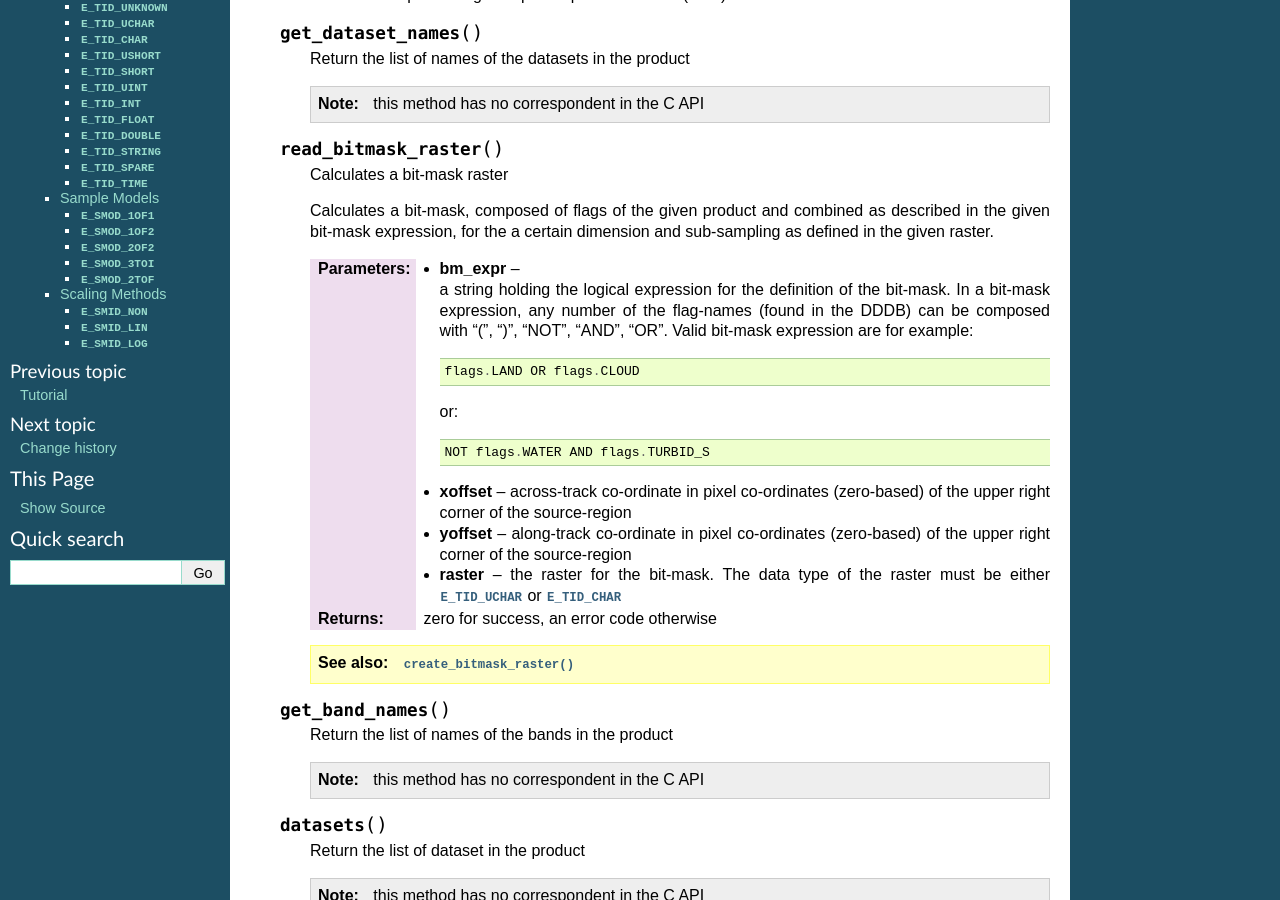
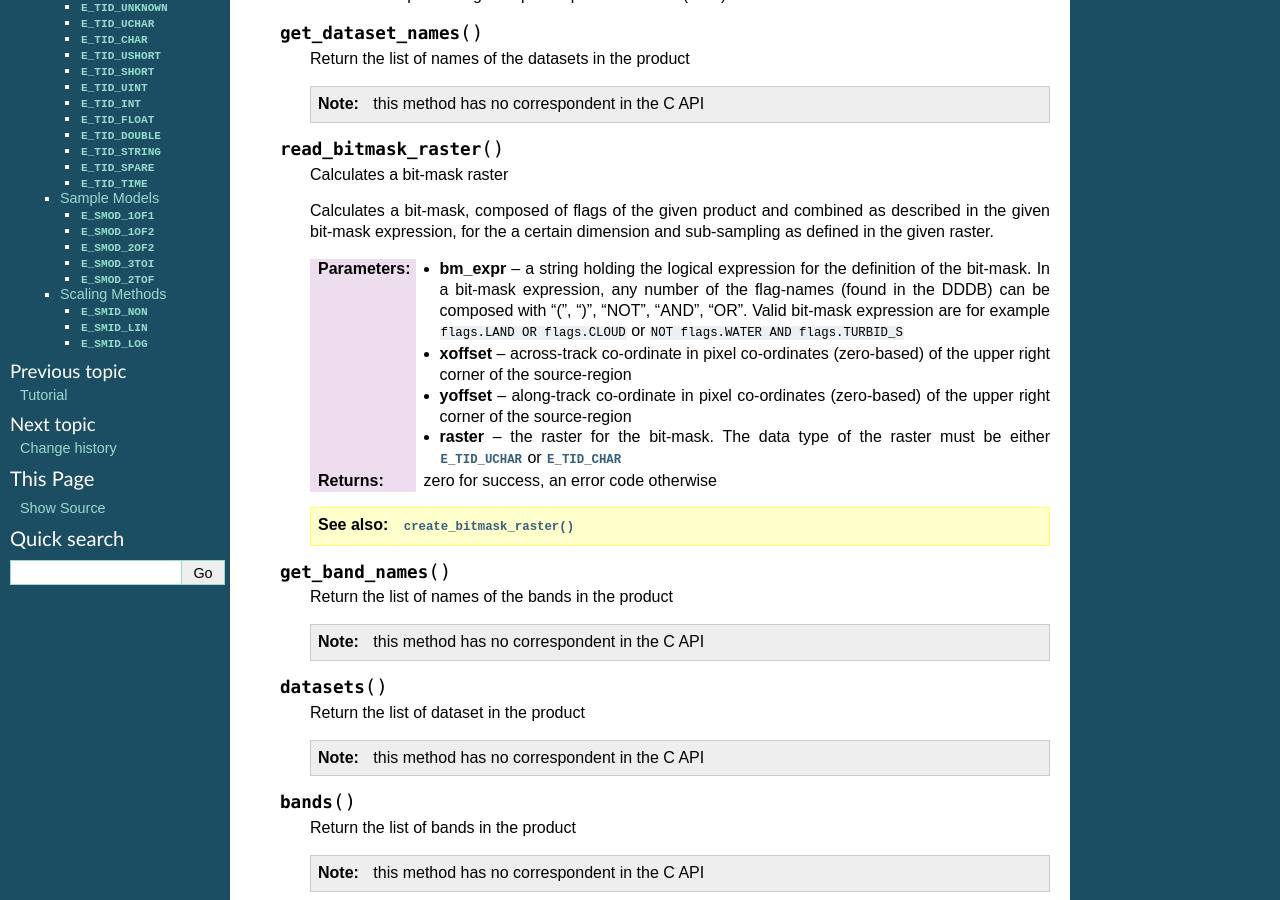
Before and after one commit to avalentino/pyepr, a Sphinx documentation site: the page built from doc/reference.txt, in a window 1280 px wide and 900 px high, scrolled down 1948 px. Built offline with Sphinx 7.4.7, drawn with Linux system fonts in a browser that asks for light colours; formulas are drawn with MathJax 3.

Commit message:
Fixed LaTeX doc building

```diff
--- a/doc/reference.txt
+++ b/doc/reference.txt
@@ -180,13 +180,8 @@ Product
             of the bit-mask. In a bit-mask expression, any number of
             the flag-names (found in the DDDB) can be composed with
             "(", ")", "NOT", "AND", "OR". Valid bit-mask expression are
-            for example::
-
-                flags.LAND OR flags.CLOUD
-
-            or::
-
-                NOT flags.WATER AND flags.TURBID_S
+            for example ``flags.LAND OR flags.CLOUD`` or
+            ``NOT flags.WATER AND flags.TURBID_S``
 
       :param xoffset:
             across-track co-ordinate in pixel co-ordinates (zero-based)
```
Also changed, not shown: 1 other file.
